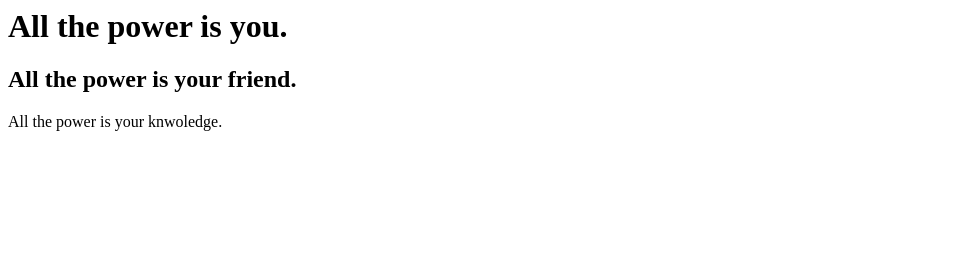
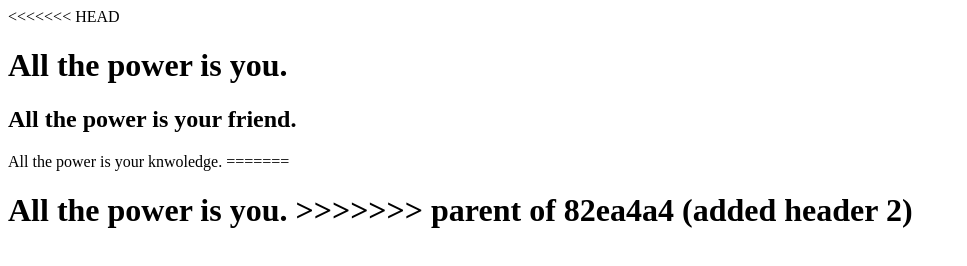
Before and after one commit to simanta-limbu/firstgitrepo, a plain HTML site: page index.html in a window 1280 px wide. Shown: the whole page, without its empty margins (0-967 px from the left). Drawn offline with Linux system fonts and the light colour scheme.

```diff
--- a/index.html
+++ b/index.html
@@ -1,7 +1,11 @@
 <html>
 <body>
+<<<<<<< HEAD
 <h1> All the power is you. </h1>
 <h2> All the power is your friend. </h2>
 <h> All the power is your knwoledge. </h>
+=======
+<h1> All the power is you. </h>
+>>>>>>> parent of 82ea4a4 (added header 2)
 </body>
 </html>
```
